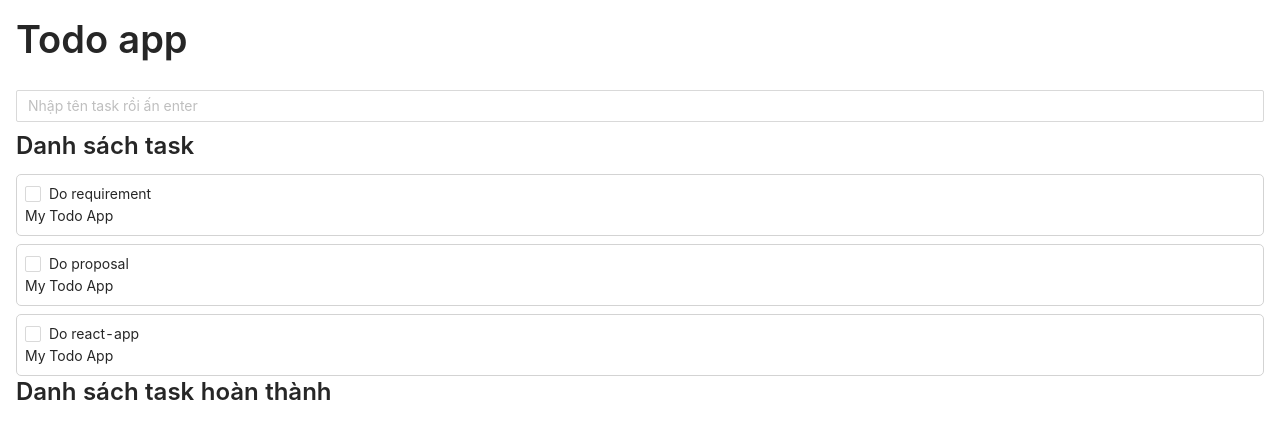
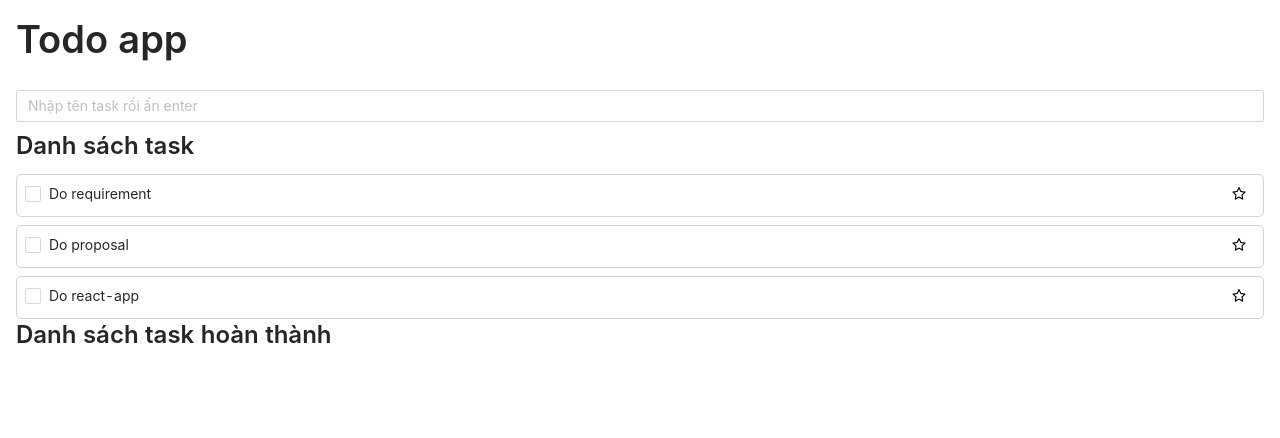
Before and after one commit to lekhasy/todo-react, a React (Create React App) app: page / in a window 1280 px wide. Shown: the top 438 px of the page. Built offline with nearby package versions, Linux system fonts and the light colour scheme.

Commit message:
add favorite star

```diff
--- a/package.json
+++ b/package.json
@@ -10,6 +10,7 @@
     "lodash": "^4.17.21",
     "react": "^17.0.2",
     "react-dom": "^17.0.2",
+    "react-icons": "^4.2.0",
     "react-scripts": "4.0.3",
     "uuid": "^8.3.2",
     "web-vitals": "^1.0.1"
--- a/src/App.js
+++ b/src/App.js
@@ -22,14 +22,29 @@ function App() {
     setTaskList(newTasklist);
   };
 
+  const chooseFav = (id, value) => {
+    const newTasklist = taskList.map((el) =>
+      el.id === id
+        ? { ...el, isFavourite: value, }
+        : el
+    );
+    setTaskList(newTasklist);
+  }
+  const notChooseFav = (id, value) => {
+    const newTasklist = taskList.map((el) =>
+      el.id === id ? { ...el, isFavourite: false } : el
+    );
+    setTaskList(newTasklist);
+  };
+
   const partitions = _.partition(taskList, (task) => task.isCompleted);
 
   const tasksCompleted = _.orderBy(partitions[0], ["createdDate"], ["desc"]);
 
   const tasksNotCompleted = _.orderBy(
     partitions[1],
-    ["completedDate"],
-    ["desc"]
+    ["isFavourite", "completedDate"],
+    ["desc", "desc"]
   );
 
   const handleAddTask = (newTaskName) => {
@@ -39,6 +54,7 @@ function App() {
         taskName: newTaskName,
         id: uuidv4(),
         isCompleted: false,
+        isFavourite: false,
         createdDate: new Date(),
       },
     ]);
@@ -53,6 +69,7 @@ function App() {
         <section className={classes.taskListContainer}>
           <TodoList
             changeStatus={changeStatus}
+            chooseFav={chooseFav}
             taskList={tasksNotCompleted}
             title={"Danh sách task"}
           />
@@ -60,6 +77,7 @@ function App() {
           <TodoList
             changeStatus={changeStatus}
             taskList={tasksCompleted}
+            chooseFav={notChooseFav}
             title={"Danh sách task hoàn thành"}
           />
         </section>
--- a/src/MockTasks.js
+++ b/src/MockTasks.js
@@ -4,6 +4,7 @@ const MockTask = [
     id: uuidv4(),
     taskName: "Do requirement",
     isCompleted: false,
+    isFavourite: false,
     createdDate: new Date("04/13/2021"),
     completedDate: "",
   },
@@ -11,6 +12,7 @@ const MockTask = [
     id: uuidv4(),
     taskName: "Do proposal",
     isCompleted: false,
+    isFavourite: false,
     createdDate: new Date("04/12/2021"),
     completedDate: "",
   },
@@ -18,6 +20,7 @@ const MockTask = [
     id: uuidv4(),
     taskName: "Do react-app",
     isCompleted: false,
+    isFavourite: false,
     createdDate: new Date("04/14/2021"),
     completedDate: "",
   },
--- a/src/TaskItem.js
+++ b/src/TaskItem.js
@@ -2,13 +2,26 @@ import React, { useState } from "react";
 import { Checkbox } from "antd";
 import classes from "./TaskItem.module.css";
 import { TodoAppConText } from "./App";
+import { AiOutlineStar, AiFillStar } from "react-icons/ai";
 
-function TaskItem({ taskItem, onCompletionStageChanged }) {
+function TaskItem({
+  taskItem,
+  onChooseFavouriteTask,
+  onCompletionStageChanged,
+}) {
   const appContextValue = React.useContext(TodoAppConText);
+
+  const [starState, setStarState] = useState();
 
   const handleChange = (e) => {
     onCompletionStageChanged(taskItem.id, e.target.checked);
   };
+
+  const handleFavStatus = (e) => {
+    onChooseFavouriteTask(taskItem.id, e.target.checked);
+    console.log(e.target.checked);
+  };
+
   return (
     <div className={classes.todoContainer}>
       <Checkbox
@@ -19,7 +32,20 @@ function TaskItem({ taskItem, onCompletionStageChanged }) {
       >
         {taskItem.taskName}
       </Checkbox>
-      <p>{appContextValue.appName}</p>
+      {/* <p>{appContextValue.appName}</p> */}
+      <Checkbox
+        className={taskItem.isCompleted ? classes.hideStarFav : classes.starFav}
+        onChange={handleFavStatus}
+        checked={taskItem.isFavourite}
+      >
+        <AiOutlineStar
+          className={taskItem.isFavourite ? classes.starOff : classes.starOn}
+        ></AiOutlineStar>
+        <AiFillStar
+          className={taskItem.isFavourite ? classes.starOn : classes.starOff}
+          style={{ color: "orange" }}
+        ></AiFillStar>
+      </Checkbox>
     </div>
   );
 }
--- a/src/TaskItem.module.css
+++ b/src/TaskItem.module.css
@@ -7,6 +7,8 @@
   padding: 8px;
   border: 1px solid lightgray;
   border-radius: 5px;
+  display: flex;
+  justify-content: space-between;
 }
 .completed {
   text-decoration: line-through;
@@ -25,3 +27,37 @@
 .todoContainer p {
   margin: 0;
 }
+
+.starFav {
+  border: none;
+  background-color: white;
+  visibility: hidden;
+}
+
+.hideStarFav{
+  display: none;
+}
+
+.starFav:checked,
+.starFav:active,
+.starFav:checked:hover {
+  outline: 0;
+  background-color: #fff;
+  color: #fff !important;
+}
+
+.starOn {
+  color: black;
+  opacity: 1;
+  visibility: visible;
+  display: unset;
+  font-size: 16px;
+  margin-top: 3px;
+}
+
+.starOff {
+  color: black;
+  opacity: 1;
+  visibility: hidden;
+  display: none;
+}
--- a/src/TodoList.js
+++ b/src/TodoList.js
@@ -7,6 +7,9 @@ function TodoList(props) {
   const onCompletionStageChanged = (id, value) => {
     props.changeStatus(id, value);
   };
+  const onChooseFavouriteTask = (id, value) => {
+    props.chooseFav(id,value);
+  }
   return (
     <div>
       <Title level={3}>{props.title}</Title>
@@ -14,6 +17,7 @@ function TodoList(props) {
         {taskList.map((task) => (
           <TaskItem
             taskItem={task}
+            onChooseFavouriteTask={onChooseFavouriteTask}
             onCompletionStageChanged={onCompletionStageChanged}
           />
         ))}
```
Also changed, not shown: 1 other file (tests, documents, lock files or other folders).
